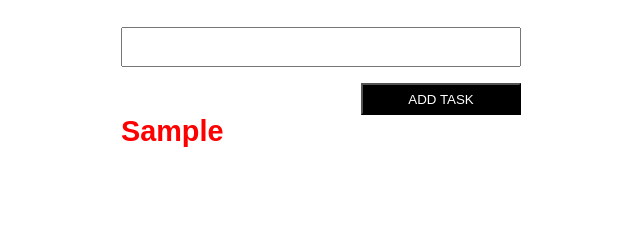
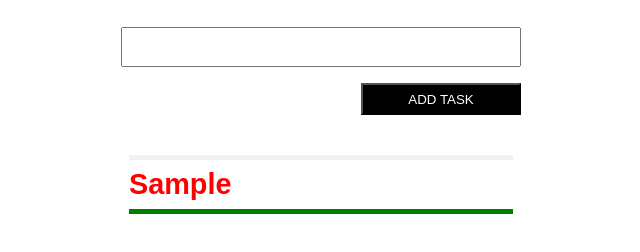
Before and after one commit to thechiefalone/thechiefalone.github.io, a plain HTML site: page todo-app/index.html in a window 1280 px wide. Both pictures are taken after typing "Sample" into the empty fields and a click on the button "ADD TASK". Shown: the part 218-470 px from the top of the page, without its empty margins (319-959 px from the left). Drawn offline with nearby package versions, Linux system fonts and the light colour scheme.

Commit message:
todo items dividers

```diff
--- a/todo-app/main.css
+++ b/todo-app/main.css
@@ -41,8 +41,31 @@ html{
     cursor: pointer;
 }
 
+.todo__list{
+    margin-top: 2rem;
+}
+
 .todo__item{
     color: red;
     font-size: 1.8rem;
     font-weight: 700;
+    padding: 0.5rem;
 }
+
+.todo__item::before{
+    content: " ";
+    display: flex;
+    width:100%;
+    height: 0.3rem;
+    background-color: #f1f1f1;
+    margin-bottom: 0.5rem;
+}
+
+.todo__item:last-of-type::after{
+    content: " ";
+    display: flex;
+    width:100%;
+    height: 0.3rem;
+    background-color: green;
+    margin-top: 0.5rem;
+}
```
